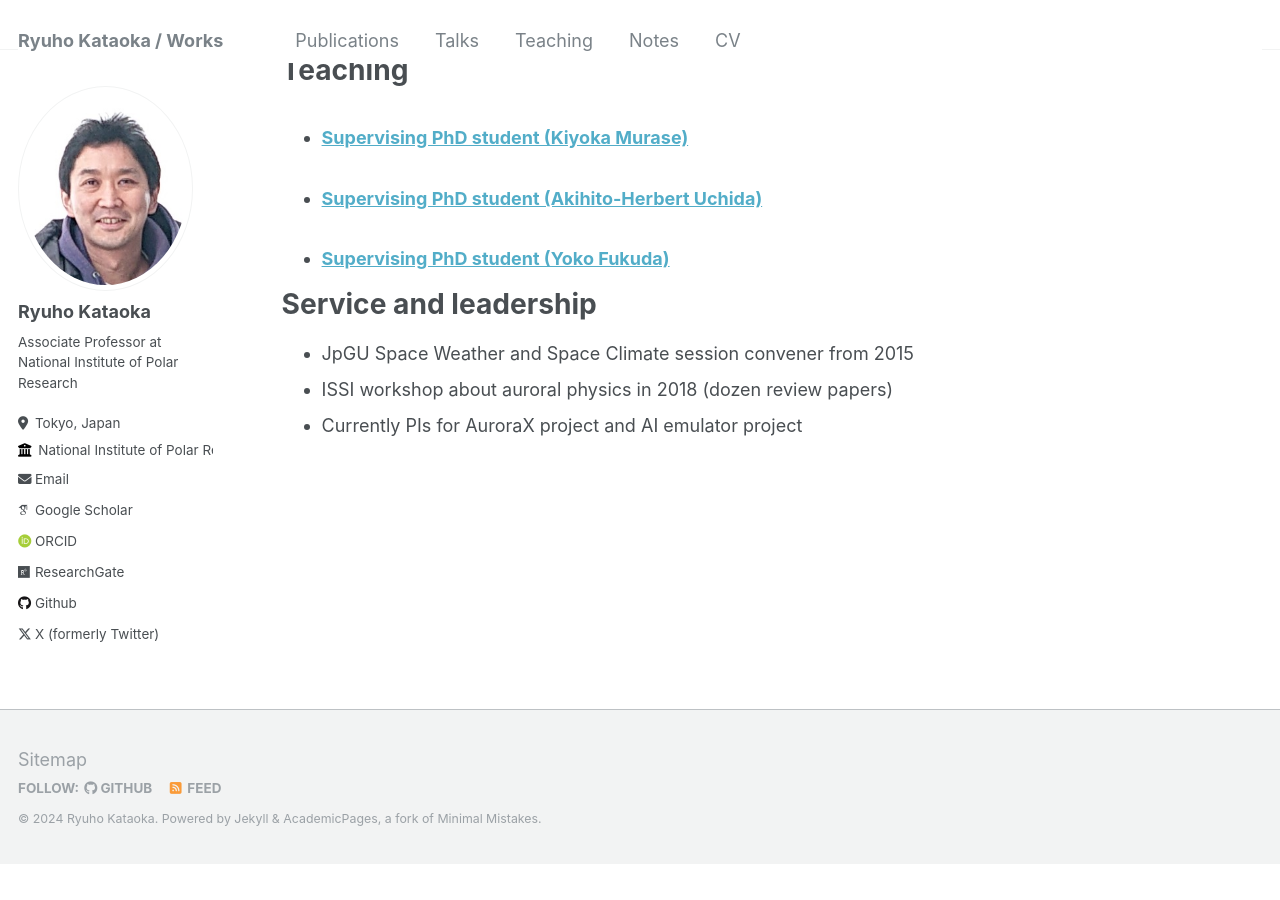
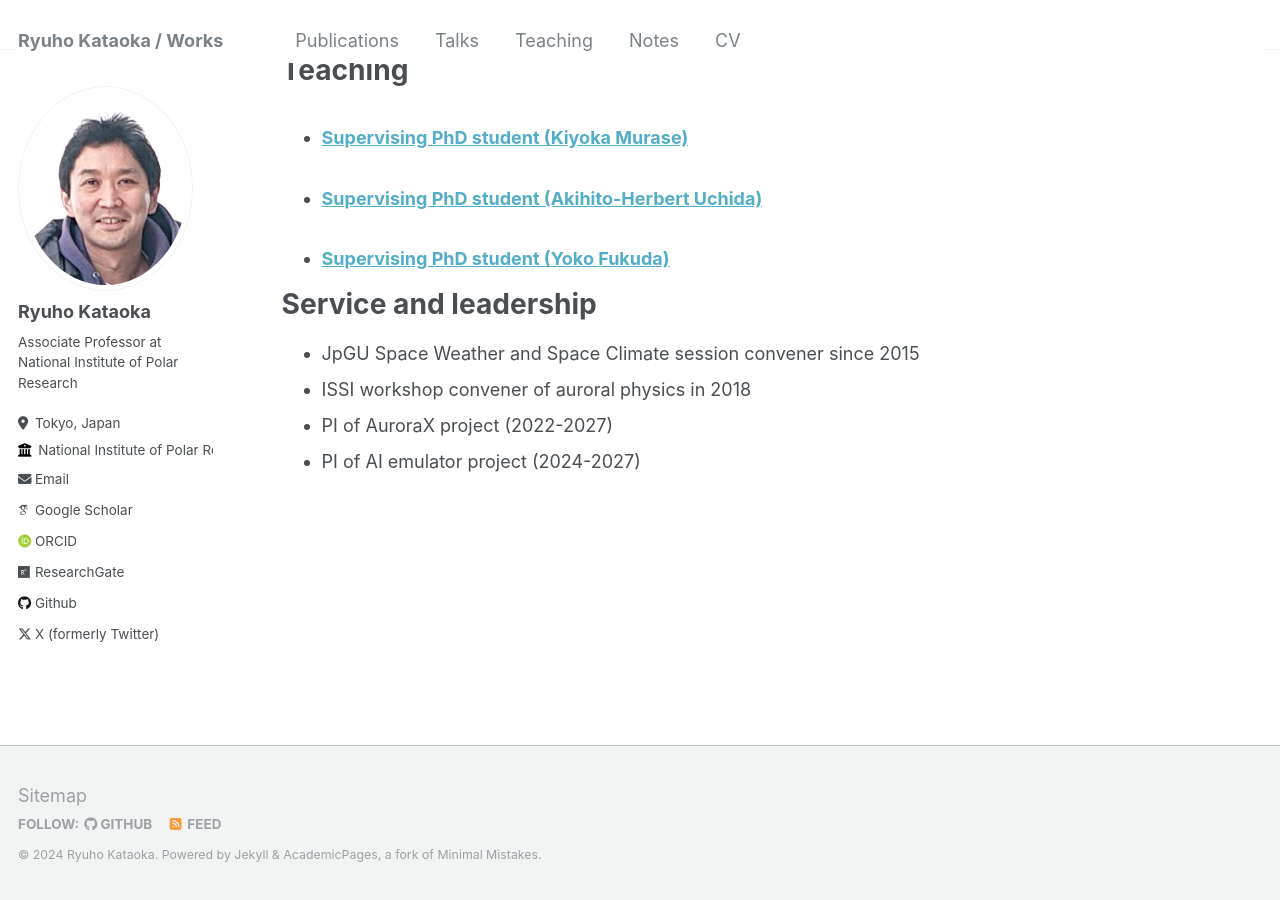
Before and after one commit to ryuhokataoka/ryuhokataoka.github.io, a Jekyll site: the page built from _pages/cv.md, in a window 1280 px wide and 900 px high, scrolled down 4236 px. Built offline with Jekyll 4.4.1, drawn with Linux system fonts in a browser that asks for light colours; some web fonts are replaced; before the commit the page ends 5100 px from its top, so only the background shows below that; some of the changed text lies outside the part shown.

Commit message:
Update cv.md

```diff
--- a/_pages/cv.md
+++ b/_pages/cv.md
@@ -89,6 +89,7 @@ Teaching
 
 Service and leadership
 ======
-* JpGU Space Weather and Space Climate session convener from 2015
-* ISSI workshop about auroral physics in 2018 (dozen review papers)
-* Currently PIs for AuroraX project and AI emulator project
+* JpGU Space Weather and Space Climate session convener since 2015
+* ISSI workshop convener of auroral physics in 2018
+* PI of AuroraX project (2022-2027)
+* PI of AI emulator project (2024-2027)
```
Also changed, not shown: other parts of _pages/cv.md (+2 -2 lines).
